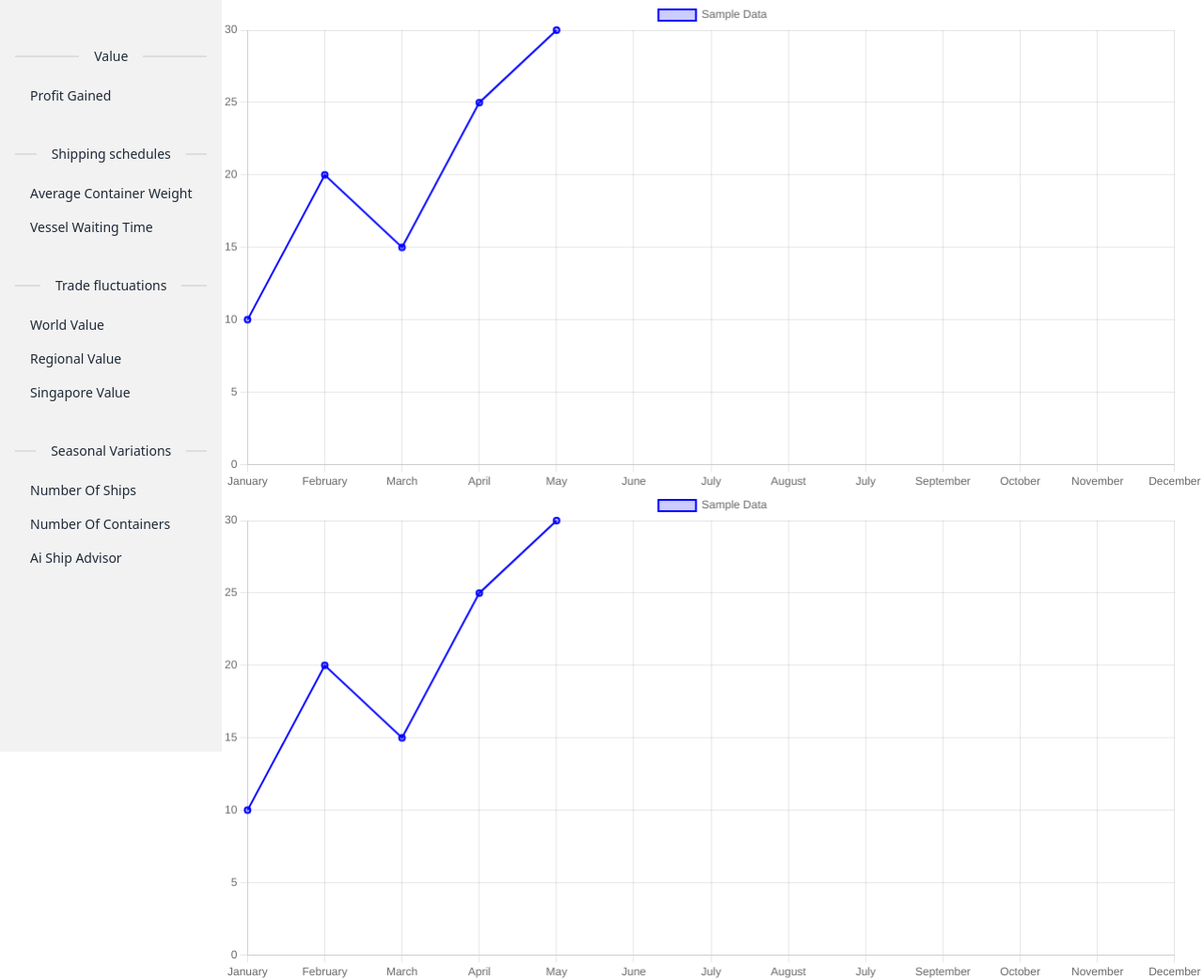
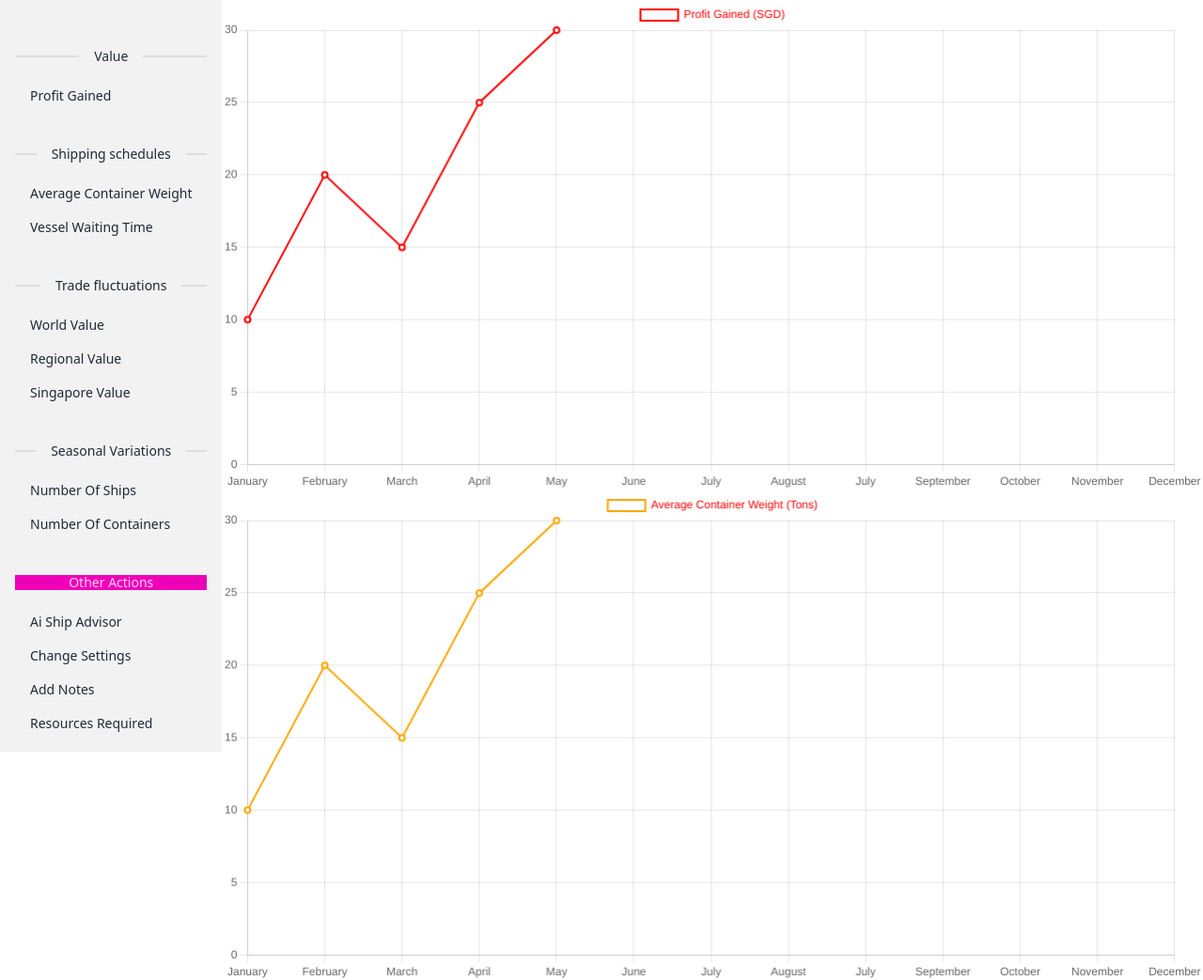
Before and after one commit to dexdreamin/psa_hackathon_2023_dexter, a Flask app: page /dashboard in a window 1280 px wide. Shown: the part 68-1111 px from the top of the page at 94% size. Run offline with Flask 3, Linux system fonts and the light colour scheme; some libraries are stand-ins or nearby versions.

Commit message:
dashboard changes

```diff
--- a/website/routes.py
+++ b/website/routes.py
@@ -181,3 +181,7 @@ def delete_settings(id):
         flash("Deleted successfully!", category="success")
 
     return redirect(url_for('settings'))
+
+@app.route("/resources")
+def reosources():
+    return render_template("resources.html")
--- a/website/templates/dashboard.html
+++ b/website/templates/dashboard.html
@@ -2,6 +2,9 @@
 
 {% block title %} Chart {% endblock %}
 {% block content %}
+<style>
+    p{color:white}
+</style>
 <script src="https://cdn.jsdelivr.net/npm/chart.js"></script>
 <div class="drawer lg:drawer-open">
     <input id="my-drawer-2" type="checkbox" class="drawer-toggle" />
@@ -34,7 +37,11 @@
         <br><div class="divider">Seasonal Variations</div>
         <li><a href="#NumberOfShips">Number Of Ships</a></li>
         <li><a href="#NumberOfContainers">Number Of Containers</a></li>
+        <br><div class="divider btn-secondary">Other Actions</div>
         <li><a href="/AI">Ai Ship Advisor</a></li>
+        <li><a href="/settings">Change Settings</a></li>
+        <li><a href="/notes">Add Notes</a></li>
+        <li><a href="/resources">Resources Required</a></li>
       </ul>
 
     </div>
@@ -54,80 +61,80 @@
     var chartDataA = {
         labels: ['January', 'February', 'March', 'April', 'May', 'June', 'July', 'August', 'July', 'September', 'October', 'November', 'December'],
         datasets: [{
-            label: 'Sample Data',
+            label: 'Profit Gained (SGD)',
             data: [10, 20, 15, 25, 30],
-            borderColor: 'blue',
-            backgroundColor: 'rgba(0, 0, 255, 0.2)',
+            borderColor: 'red',
+            backgroundColor: 'white',
             borderWidth: 2
         }]
     };
     var chartDataB = {
         labels: ['January', 'February', 'March', 'April', 'May', 'June', 'July', 'August', 'July', 'September', 'October', 'November', 'December'],
         datasets: [{
-            label: 'Sample Data',
+            label: 'Average Container Weight (Tons)',
             data: [10, 20, 15, 25, 30],
-            borderColor: 'blue',
-            backgroundColor: 'rgba(0, 0, 255, 0.2)',
+            borderColor: 'orange',
+            backgroundColor: 'white',
             borderWidth: 2
         }]
     };
     var chartDataC = {
         labels: ['January', 'February', 'March', 'April', 'May', 'June', 'July', 'August', 'July', 'September', 'October', 'November', 'December'],
         datasets: [{
-            label: 'Sample Data',
+            label: 'Vessel Waiting Time (Hrs)',
             data: [10, 20, 15, 25, 30],
-            borderColor: 'blue',
-            backgroundColor: 'rgba(0, 0, 255, 0.2)',
+            borderColor: 'yellow',
+            backgroundColor: 'white',
             borderWidth: 2
         }]
     };
     var chartDataD = {
         labels: ['January', 'February', 'March', 'April', 'May', 'June', 'July', 'August', 'July', 'September', 'October', 'November', 'December'],
         datasets: [{
-            label: 'Sample Data',
+            label: 'World GDP',
             data: [10, 20, 15, 25, 30],
-            borderColor: 'blue',
-            backgroundColor: 'rgba(0, 0, 255, 0.2)',
+            borderColor: 'green',
+            backgroundColor: 'white',
             borderWidth: 2
         }]
     };
     var chartDataE = {
         labels: ['January', 'February', 'March', 'April', 'May', 'June', 'July', 'August', 'July', 'September', 'October', 'November', 'December'],
         datasets: [{
-            label: 'Sample Data',
+            label: 'Regional GDP',
             data: [10, 20, 15, 25, 30],
             borderColor: 'blue',
-            backgroundColor: 'rgba(0, 0, 255, 0.2)',
+            backgroundColor: 'white',
             borderWidth: 2
         }]
     };
     var chartDataF = {
         labels: ['January', 'February', 'March', 'April', 'May', 'June', 'July', 'August', 'July', 'September', 'October', 'November', 'December'],
         datasets: [{
-            label: 'Sample Data',
+            label: 'Singapore GDP',
             data: [10, 20, 15, 25, 30],
-            borderColor: 'blue',
-            backgroundColor: 'rgba(0, 0, 255, 0.2)',
+            borderColor: 'purple',
+            backgroundColor: 'white',
             borderWidth: 2
         }]
     };
     var chartDataG = {
         labels: ['January', 'February', 'March', 'April', 'May', 'June', 'July', 'August', 'July', 'September', 'October', 'November', 'December'],
         datasets: [{
-            label: 'Sample Data',
+            label: 'Number Of Ships',
             data: [10, 20, 15, 25, 30],
-            borderColor: 'blue',
-            backgroundColor: 'rgba(0, 0, 255, 0.2)',
+            borderColor: 'pink',
+            backgroundColor: 'white',
             borderWidth: 2
         }]
     };
     var chartDataH = {
         labels: ['January', 'February', 'March', 'April', 'May', 'June', 'July', 'August', 'July', 'September', 'October', 'November', 'December'],
         datasets: [{
-            label: 'Sample Data',
+            label: 'Number Of Containers',
             data: [10, 20, 15, 25, 30],
-            borderColor: 'blue',
-            backgroundColor: 'rgba(0, 0, 255, 0.2)',
+            borderColor: 'white',
+            backgroundColor: 'white',
             borderWidth: 2
         }]
     };
@@ -142,7 +149,22 @@
                 y: {
                     beginAtZero: true
                 }
+            },
+            plugins: {
+            legend: {
+                labels: {
+                    color: 'red' // Change legend label text color to red
                 }
+            },
+
+        },
+        tooltips: {
+            enabled: true,
+            backgroundColor: 'yellow', // Change tooltip background color to yellow
+            titleColor: 'green', // Change tooltip title text color to green
+            bodyColor: 'white' // Change tooltip body text color to white
+        }
+
         }
     });
     var Chart2 = new Chart(ctb, {
@@ -155,7 +177,22 @@
                 y: {
                     beginAtZero: true
                 }
+            },
+            plugins: {
+            legend: {
+                labels: {
+                    color: 'red' // Change legend label text color to red
                 }
+            },
+
+        },
+        tooltips: {
+            enabled: true,
+            backgroundColor: 'yellow', // Change tooltip background color to yellow
+            titleColor: 'green', // Change tooltip title text color to green
+            bodyColor: 'white' // Change tooltip body text color to white
+        }
+
         }
     });
     var Chart3 = new Chart(ctc, {
@@ -168,7 +205,22 @@
                 y: {
                     beginAtZero: true
                 }
+            },
+            plugins: {
+            legend: {
+                labels: {
+                    color: 'red' // Change legend label text color to red
                 }
+            },
+
+        },
+        tooltips: {
+            enabled: true,
+            backgroundColor: 'yellow', // Change tooltip background color to yellow
+            titleColor: 'green', // Change tooltip title text color to green
+            bodyColor: 'white' // Change tooltip body text color to white
+        }
+
         }
     });
     var Chart4 = new Chart(ctd, {
@@ -181,7 +233,22 @@
                 y: {
                     beginAtZero: true
                 }
+            },
+            plugins: {
+            legend: {
+                labels: {
+                    color: 'red' // Change legend label text color to red
                 }
+            },
+
+        },
+        tooltips: {
+            enabled: true,
+            backgroundColor: 'yellow', // Change tooltip background color to yellow
+            titleColor: 'green', // Change tooltip title text color to green
+            bodyColor: 'white' // Change tooltip body text color to white
+        }
+
         }
     });
     var Chart5 = new Chart(cte, {
@@ -194,7 +261,22 @@
                 y: {
                     beginAtZero: true
                 }
+            },
+            plugins: {
+            legend: {
+                labels: {
+                    color: 'red' // Change legend label text color to red
                 }
+            },
+
+        },
+        tooltips: {
+            enabled: true,
+            backgroundColor: 'yellow', // Change tooltip background color to yellow
+            titleColor: 'green', // Change tooltip title text color to green
+            bodyColor: 'white' // Change tooltip body text color to white
+        }
+
         }
     });
     var Chart6 = new Chart(ctf, {
@@ -207,7 +289,22 @@
                 y: {
                     beginAtZero: true
                 }
+            },
+            plugins: {
+            legend: {
+                labels: {
+                    color: 'red' // Change legend label text color to red
                 }
+            },
+
+        },
+        tooltips: {
+            enabled: true,
+            backgroundColor: 'yellow', // Change tooltip background color to yellow
+            titleColor: 'green', // Change tooltip title text color to green
+            bodyColor: 'white' // Change tooltip body text color to white
+        }
+
         }
     });
     var Chart7 = new Chart(ctg, {
@@ -220,7 +317,22 @@
                 y: {
                     beginAtZero: true
                 }
+            },
+            plugins: {
+            legend: {
+                labels: {
+                    color: 'red' // Change legend label text color to red
                 }
+            },
+
+        },
+        tooltips: {
+            enabled: true,
+            backgroundColor: 'yellow', // Change tooltip background color to yellow
+            titleColor: 'green', // Change tooltip title text color to green
+            bodyColor: 'white' // Change tooltip body text color to white
+        }
+
         }
     });
     var Chart8 = new Chart(cth, {
@@ -233,7 +345,22 @@
                 y: {
                     beginAtZero: true
                 }
+            },
+            plugins: {
+            legend: {
+                labels: {
+                    color: 'red' // Change legend label text color to red
                 }
+            },
+
+        },
+        tooltips: {
+            enabled: true,
+            backgroundColor: 'yellow', // Change tooltip background color to yellow
+            titleColor: 'green', // Change tooltip title text color to green
+            bodyColor: 'white' // Change tooltip body text color to white
+        }
+
         }
     });
 </script>
--- /dev/null
+++ b/website/templates/resources.html
@@ -0,0 +1,6 @@
+{% extends "base.html" %}
+
+{% block title %} Resources Required {% endblock %}
+{% block content %}
+<a href="/dashboard" class="btn btn-primary">Dashboard</a>
+{% endblock %}
--- a/website/templates/settings.html
+++ b/website/templates/settings.html
@@ -23,7 +23,7 @@
         {{ form.save_changes(class="btn btn-primary") }}
     </form>
     <div class="fixed bottom-0 left-0 right-0 p-4 bg-white shadow-md flex justify-center">
-        <a href="/chart" class="btn btn-primary">
+        <a href="/dashboard" class="btn btn-primary">
             Back
         </a>
     </div>
```
Also changed, not shown: website/templates/notes.html (+4 -12 lines). Lines whose indentation alone changed are shown as unchanged.
